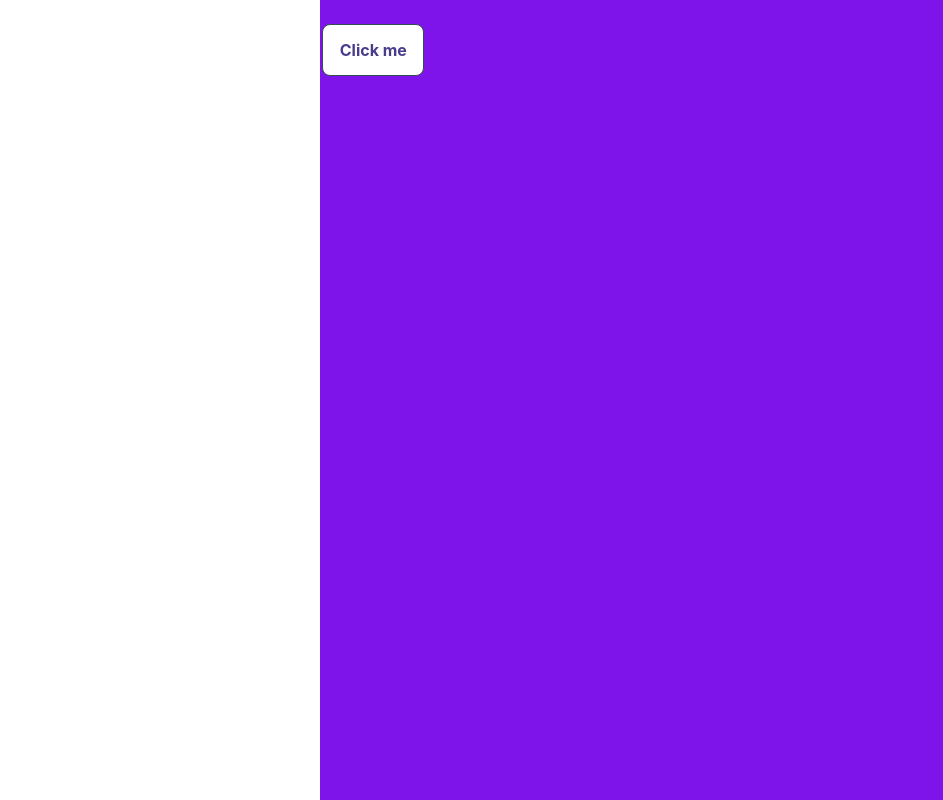
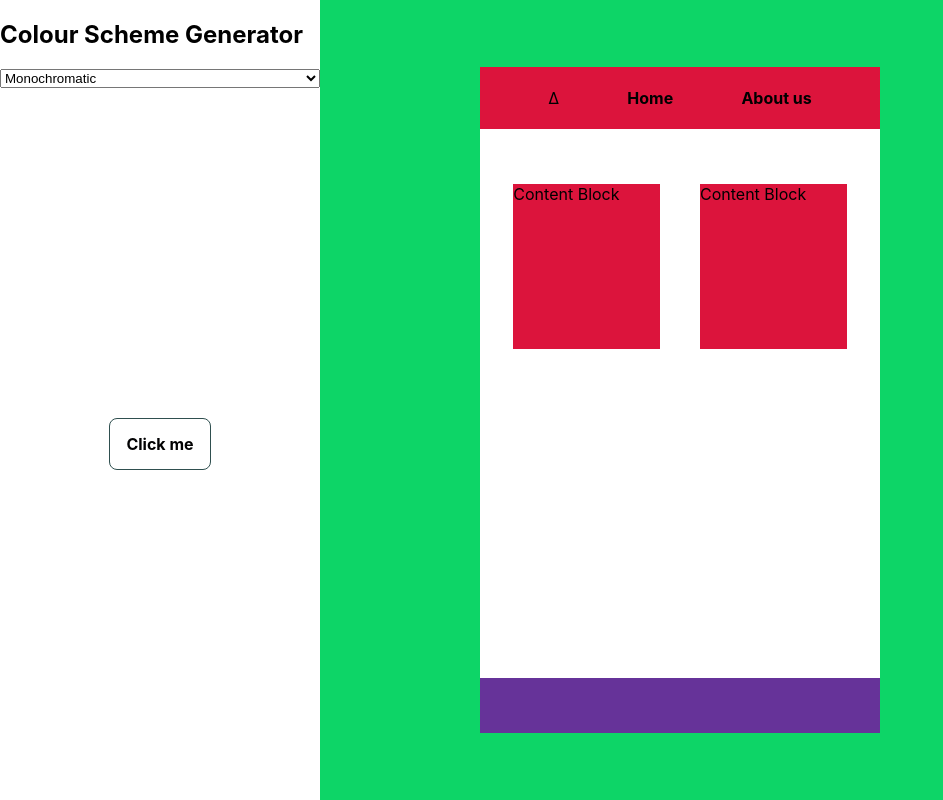
Before and after one commit to james-julius/colourways, a React (Create React App) app: page / in a window 1280 px wide. Shown: the whole page, without its empty margins (0-943 px from the left). Built offline with nearby package versions, Linux system fonts and the light colour scheme.

Commit message:
Built in mini website

```diff
--- a/src/App.js
+++ b/src/App.js
@@ -1,20 +1,46 @@
-import React from 'react';
+import React, { useState, useEffect, useRef } from 'react';
 import './App.scss';
 
 function App() {
-  setInterval(() => {
-    colourChanger()
-  }, 2000)
+  // const [scheme, setScheme] = useState('monochromatic');
+
   const colourChanger = () => {
     let r = Math.floor(Math.random() * 255);
     let g = Math.floor(Math.random() * 255);
     let b = Math.floor(Math.random() * 255);
-    document.body.style.backgroundColor = `rgb(${r},${g},${b})`;
+    document.getElementsByClassName('main')[0].style.backgroundColor = `rgb(${r},${g},${b})`;
   }
+
+  useEffect(() => {
+    colourChanger();
+  }, []);
+
   return (
   <div className="App">
-    <div className="sidebar"/>
-    <div className="colourButton" onClick={colourChanger}>Click me</div>
+    <div className="sidebar">
+      <h2>Colour Scheme Generator</h2>
+      <select>
+        <option>Monochromatic</option>
+        <option>Complementary</option>
+        <option>Triadic</option>
+      </select>
+      <div className="colourButton" onClick={colourChanger}>Click me</div>
+    </div>
+    <div className="main">
+      <div className="minisite">
+        <div className="nav">
+          <span>∆</span>
+          <h4>Home</h4>
+          <h4>About us</h4>
+        </div>
+        <div className="section1">
+          <span className="content-block">Content Block</span>
+          <span className="content-block">Content Block</span>
+        </div>
+        <div className="section2"/>
+        <div className="footer"/>
+      </div>
+    </div>
   </div>
   );
 }
--- a/src/App.scss
+++ b/src/App.scss
@@ -1,21 +1,35 @@
-body {
-  transition: 2s ease-in-out;
+@mixin flex-center {
+  display: flex;
+  align-items: center;
+  justify-content: center;
+}
+@mixin flex-col-center {
+  display: flex;
+  flex-direction: column;
+  align-items: center;
+  justify-content: center;
 }
 
+@mixin twelve-grid {
+  display: grid;
+  grid-template: repeat(12, 1fr) / repeat(12, 1fr);
+}
+
+
 .App {
-  display: grid;
-  min-height: 100vh;
+  @include twelve-grid;
+  max-height: 100vh;
   width: 100vw;
-  grid-template: repeat(8, 1fr) / repeat(12, 1fr);
   .sidebar {
-    grid-area: 1/1/9/4;
+    display: flex;
+    flex-direction: column;
+    grid-area: 1/1/13/4;
     background-color: white;
-  }
     .colourButton {
       display: flex;
       align-items: center;
       justify-content: center;
-    color: darkslateblue;
+      color: rgb(2, 2, 3);
       height: 50px;
       width: 100px;
       background-color: white;
@@ -26,3 +40,39 @@ body {
       cursor: pointer;
     }
   }
+  .main {
+    grid-area: 1/4/13/13;
+    transition: 2s ease;
+    @include twelve-grid;
+    .minisite {
+      background-color: white;
+      grid-area: 2/3/12/8;
+      @include twelve-grid;
+      .nav {
+        grid-area: 1/1/2/13;
+        background-color: crimson;
+        display: inline-flex;
+        justify-content: space-evenly;
+        align-items: center;
+      }
+      .section1 {
+        display: flex;
+        justify-content: space-between;
+        align-items: center;
+        grid-area: 3/2/6/12;
+        .content-block {
+          height: 100%;
+          width: 44%;
+          background-color: crimson;
+        }
+      }
+      .section2 {
+
+      }
+      .footer {
+        grid-area: 12/1/13/13;
+        background-color: rebeccapurple;
+      }
+    }
+  }
+}
```
Lines whose indentation alone changed are shown as unchanged.
